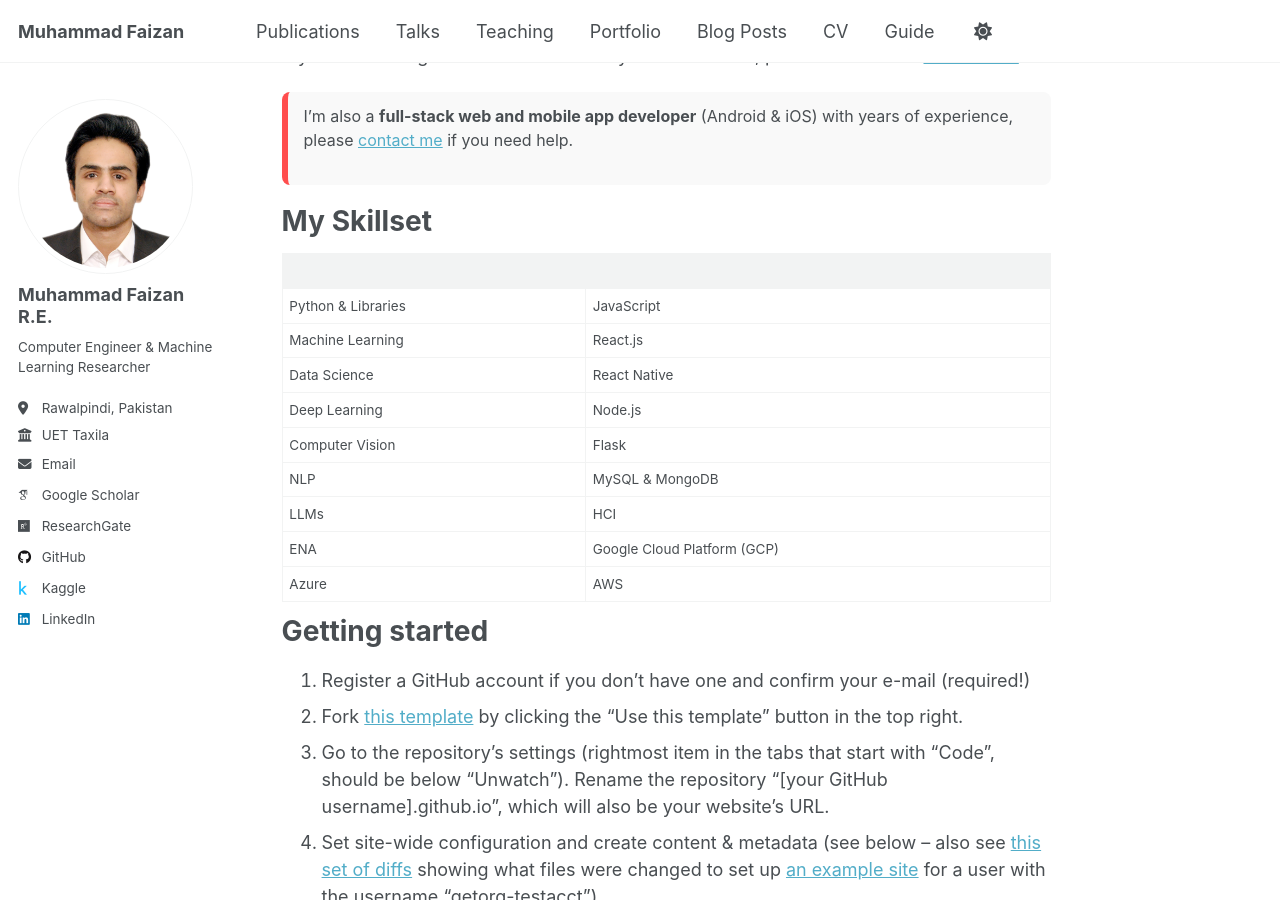
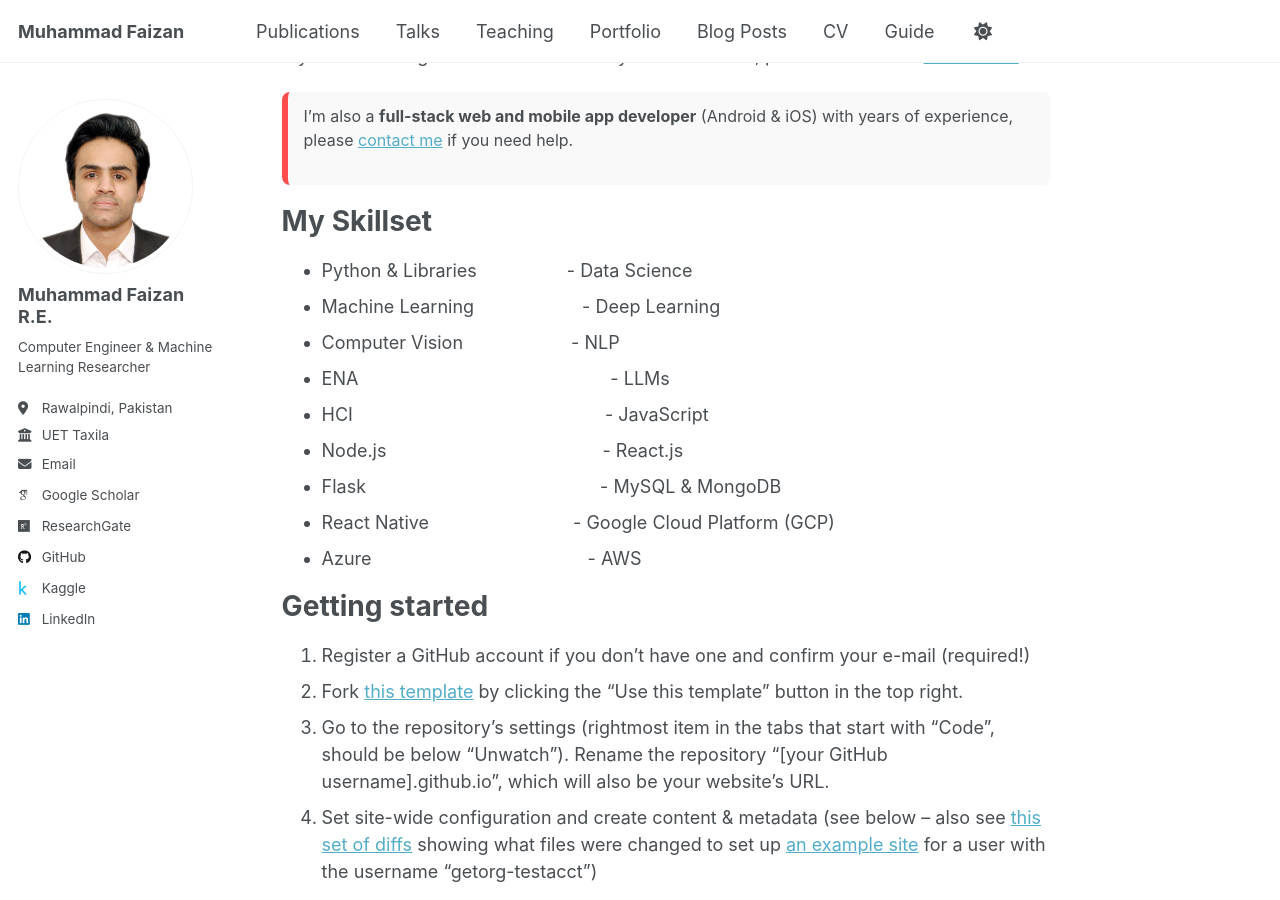
Before and after one commit to MuhammadFaizan99/MuhammadFaizan99.github.io, a Jekyll site: the page built from _pages/about.md, in a window 1280 px wide and 900 px high, scrolled down 389 px. Built offline with Jekyll 4.4.1, drawn with Linux system fonts in a browser that asks for light colours; some web fonts are replaced; a script that is not in the unit is left out.

```diff
--- a/_pages/about.md
+++ b/_pages/about.md
@@ -20,17 +20,15 @@ If you are looking for collaboration in any of these areas, please feel free to
 My Skillset
 ======
 
-| | |
-|---|---|
-| Python & Libraries | JavaScript |
-| Machine Learning | React.js |
-| Data Science | React Native |
-| Deep Learning | Node.js |
-| Computer Vision | Flask |
-| NLP | MySQL & MongoDB |
-| LLMs | HCI |
-| ENA | Google Cloud Platform (GCP) |
-| Azure | AWS |
+- Python & Libraries     - Data Science
+- Machine Learning      - Deep Learning
+- Computer Vision      - NLP
+- ENA              - LLMs
+- HCI              - JavaScript
+- Node.js            - React.js
+- Flask             - MySQL & MongoDB
+- React Native        - Google Cloud Platform (GCP)
+- Azure            - AWS
 
 Getting started
 ======
```
